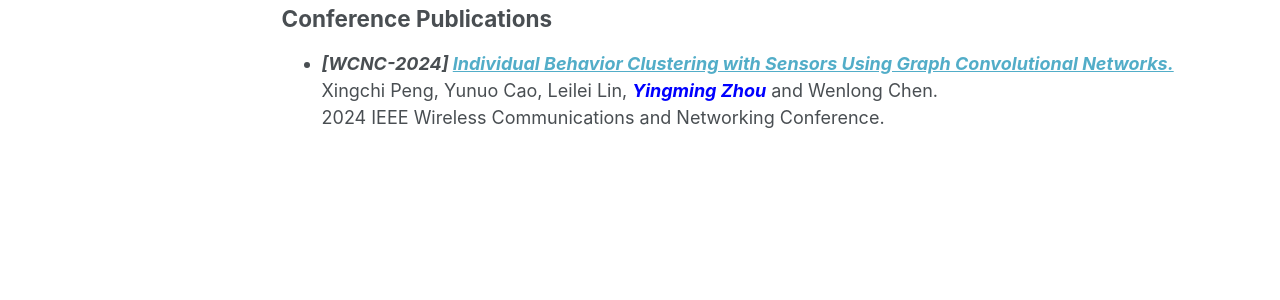
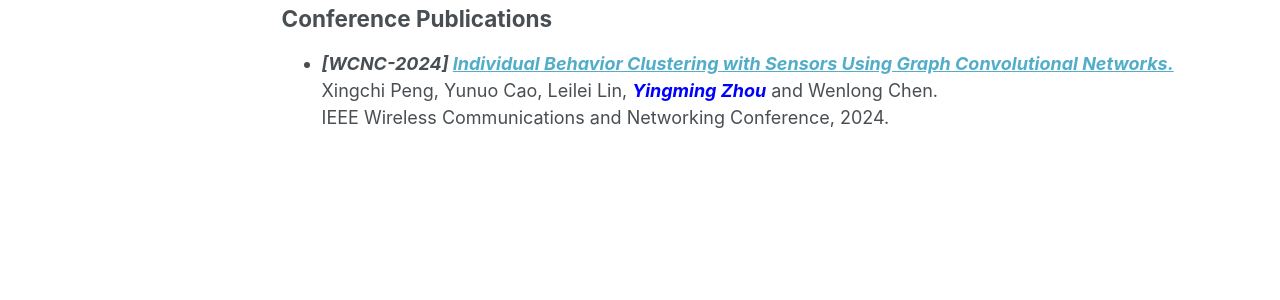
Before and after one commit to Aizhouym/Aizhouym.github.io, a Jekyll site: the page built from _pages/publications.md, in a window 1280 px wide and 1128 px high. Shown: the part 572-872 px from the top of the window. Built offline with Jekyll 4.4.1, drawn with Linux system fonts in a browser that asks for light colours; some web fonts are replaced.

```diff
--- a/_pages/publications.md
+++ b/_pages/publications.md
@@ -33,4 +33,4 @@ Wenlong Chen and Chen Qian.
 Yunuo Cao,
 Leilei Lin,
 ***<span style="color:blue">Yingming Zhou</span>***  and Wenlong Chen.
-<br> 2024 IEEE Wireless Communications and Networking Conference.
+<br> IEEE Wireless Communications and Networking Conference, 2024.
```
